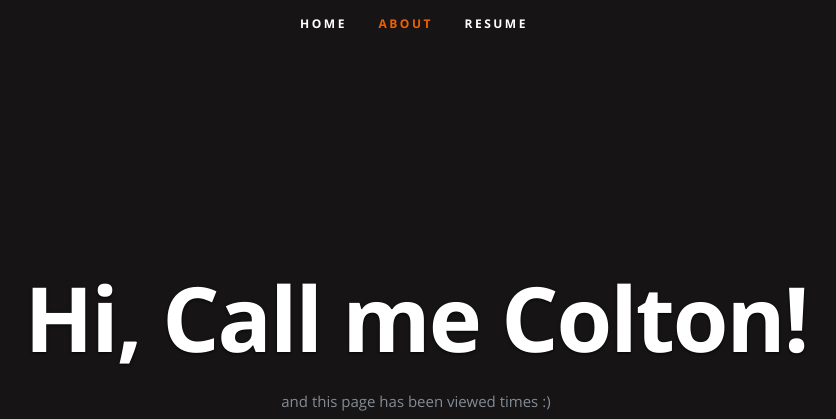
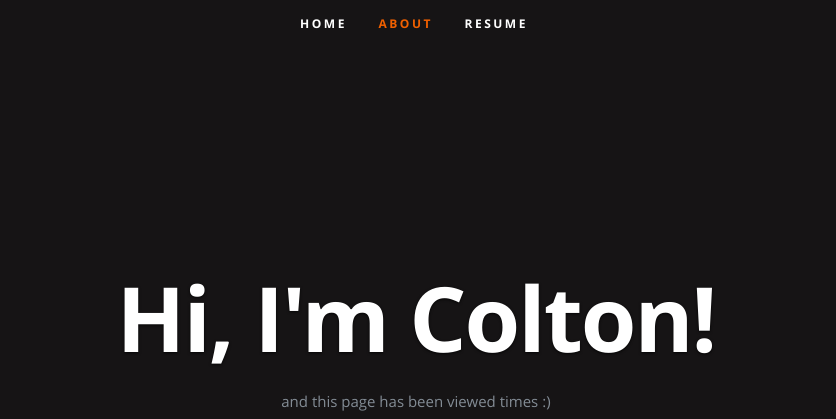
Before and after one commit to shatterboxbox/azure-resume, a plain HTML site: page frontend/index.html in a window 1280 px wide. Shown: the top 419 px of the page, without its empty margins (226-1062 px from the left). Drawn offline with nearby package versions, Linux system fonts and the light colour scheme; no server answers.

Commit message:
changing back index.html to what I want

```diff
--- a/frontend/index.html
+++ b/frontend/index.html
@@ -54,7 +54,7 @@
 
       <div class="row banner">
          <div class="banner-text">
-            <h1 class="responsive-headline">Hi, Call me Colton!</h1>
+            <h1 class="responsive-headline">Hi, I'm Colton!</h1>
 
             <p>and this page has been viewed <a id="counter"></a> times :) </p>
             <ul class="social">
```
